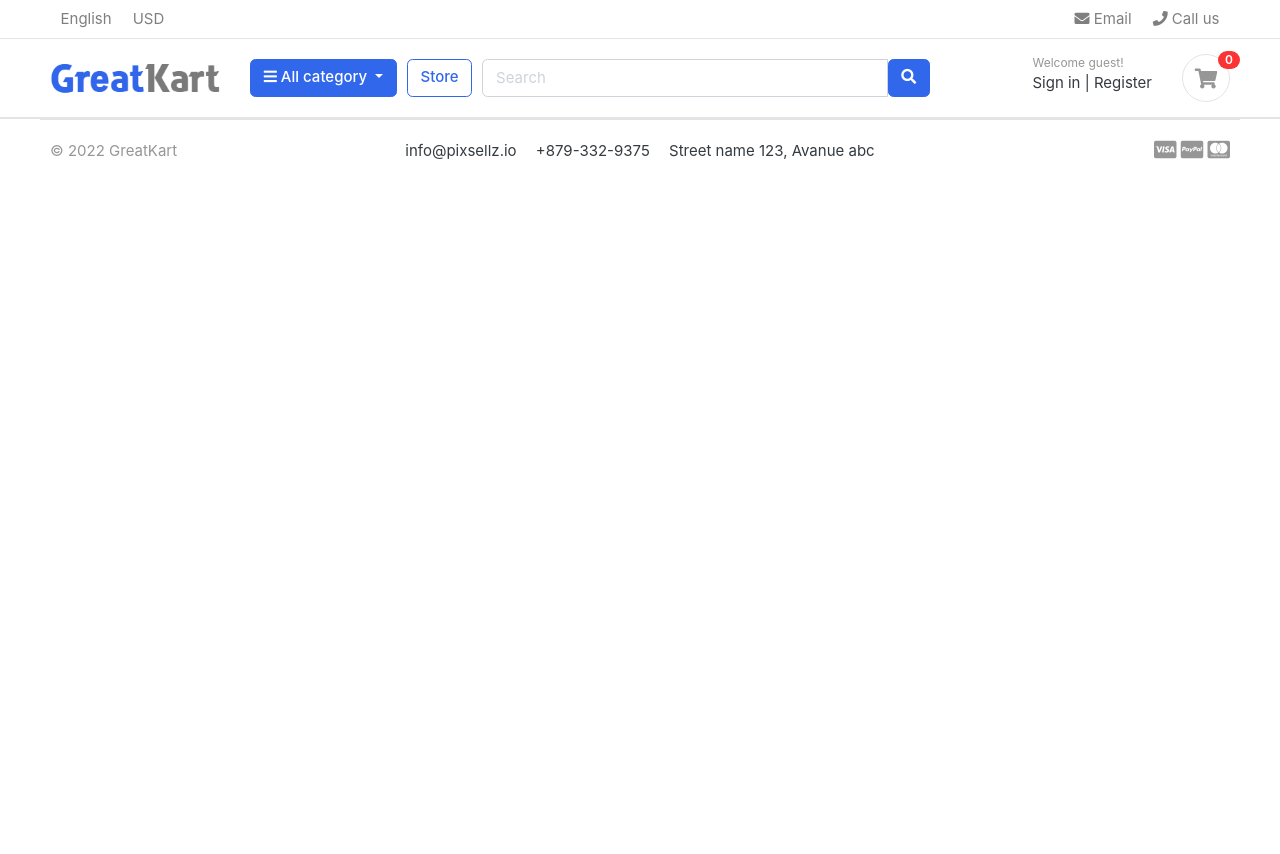
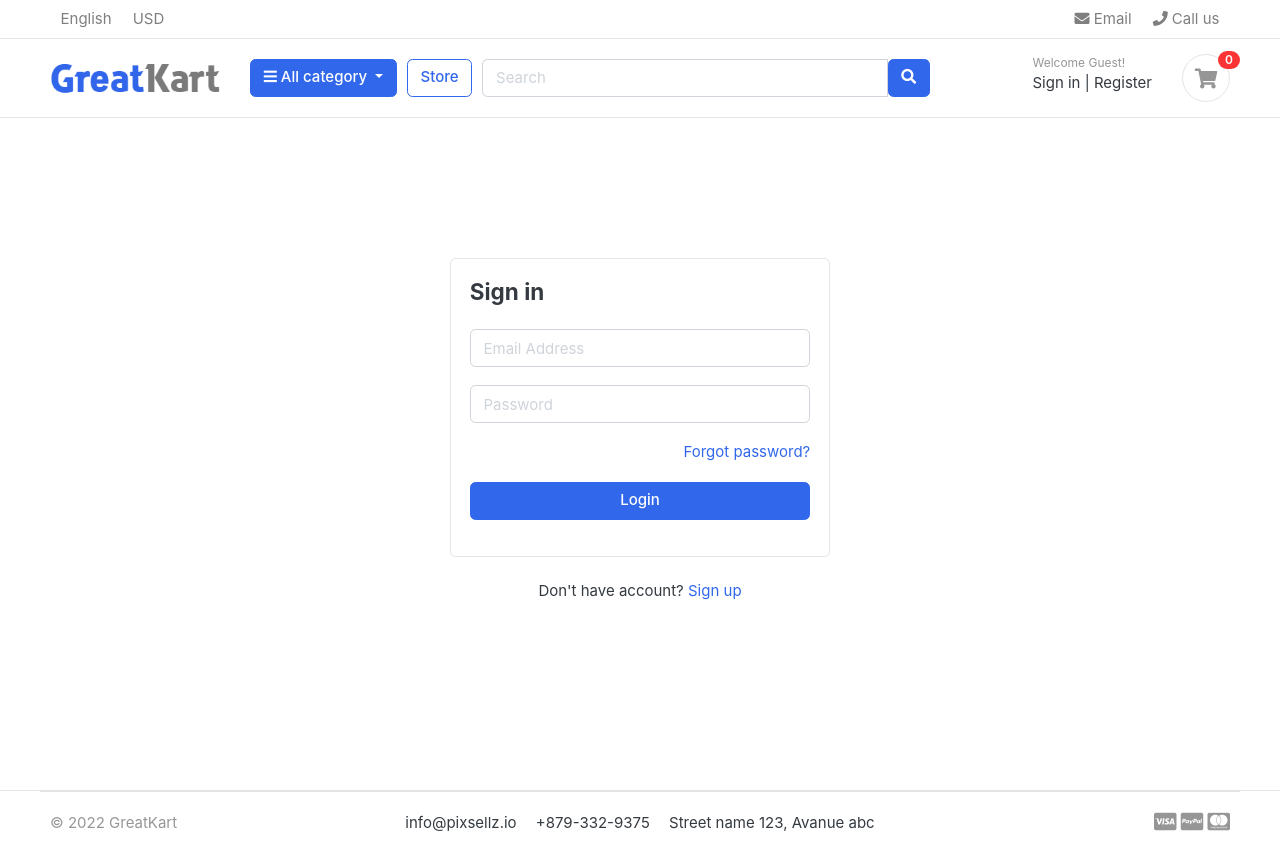
Before and after one commit to Yash-KK/Ecommerce, a Django app: page /accounts/login/ in a window 1280 px wide. Before the commit the page ends 159 px from the top, so only its background shows below. Run offline with Django 4.2, Linux system fonts and the light colour scheme; data comes from the database, SQL or seed files in the repository; both versions use the stored data as it was after the commit; some libraries are stand-ins or nearby versions; some web fonts are replaced.

Commit message:
Login Functionality

```diff
--- a/greatKart/Cart/views.py
+++ b/greatKart/Cart/views.py
@@ -1,11 +1,16 @@
 from multiprocessing import context
+
 from django.http import HttpResponse
 from django.shortcuts import redirect, render
+from django.contrib.auth.decorators import (
+    login_required
+)
 
 from Store.models import (
     Product,
     Variation
 )
+
 from .models import (
     Cart,
     CartItem
@@ -95,7 +100,8 @@ def delete_cartitem(request,product_id,item_id):
     cart_item.delete()
     return redirect('cart')
 
-def cart(request,total= 0, cart_items = None):
+# @login_required(login_url='/accounts/login/')
+def cart(request,total= 0, cart_items = None, cart=None):
     cart = Cart.objects.get(cart_id = _cart_id(request))
     cart_items = CartItem.objects.filter(cart = cart, is_active = True)
     for cart_item in cart_items:
--- a/greatKart/accounts/urls.py
+++ b/greatKart/accounts/urls.py
@@ -3,5 +3,6 @@ from django.urls import path
 from . import views
 urlpatterns = [
     path("register/",views.register, name='register'),
-    path("login/",views.login,name='login')
+    path("login/",views.login,name='login'),
+    path("logout/",views.logout,name='logout')
 ]
--- a/greatKart/accounts/views.py
+++ b/greatKart/accounts/views.py
@@ -1,4 +1,11 @@
-from django.shortcuts import render
+from django.shortcuts import redirect, render
+
+from django.contrib import messages
+from django.contrib.auth import (
+    authenticate,
+    login as auth_login,
+    logout as auth_logout
+)
 
 from .models import (
     Account
@@ -23,6 +30,11 @@ def register(request):
             user = Account.objects.create_user(first_name=first_name, last_name=last_name, email=email, username=username, password=password)
             user.phone_number = phone_number
             user.save()
+            messages.success(request,'Registered Successfully!')
+            return redirect("login")
+        else:
+            messages.error(request,'Registeration Unsuccessfull')
+            return redirect('register')
     else:
         form = RegisterForm()
 
@@ -31,6 +43,21 @@ def register(request):
     }
     return render(request,'accounts/register.html',context)
 
+def login(request):
+    if request.method == "POST":
+        email = request.POST['email']
+        password = request.POST['password']
+        user = authenticate(email=email, password=password)
+        if user is not None:
+            auth_login(request,user)
+            messages.success(request,"User Logged in Successfully!")
+            return redirect('home')
+        else:
+            messages.error(request,'Login not Successfull! Please try Again!')
+            return redirect("login")
+    return render(request,'accounts/login.html')
 
-def login(request):
-    return render(request,'accounts/login.html')
+def logout(request):
+    messages.success(request,'Logged Out Successfully!')
+    auth_logout(request)
+    return redirect('login')
--- a/greatKart/greatKart/views.py
+++ b/greatKart/greatKart/views.py
@@ -1,5 +1,6 @@
 from django.shortcuts import render
 from django.http import HttpResponse
+from django.contrib.auth.decorators import login_required
 
 from Store.models import (
     Product
@@ -8,6 +9,7 @@ from Category.models import (
     Category
 )
 
+
 def home(request):
     all_products = Product.objects.all().filter(is_available=True)
     context = {
--- a/greatKart/templates/accounts/login.html
+++ b/greatKart/templates/accounts/login.html
@@ -2,4 +2,39 @@
 
 {% block 'content' %}
 
+
+<!-- ========================= SECTION CONTENT ========================= -->
+<section class="section-conten padding-y" style="min-height:84vh">
+
+    <!-- ============================ COMPONENT LOGIN   ================================= -->
+        <div class="card mx-auto" style="max-width: 380px; margin-top:100px;">
+            {% include 'includes/messages.html' %}
+          <div class="card-body">
+          <h4 class="card-title mb-4">Sign in</h4>
+                    <form method="POST" action="{% url 'login' %}" >
+                        {% csrf_token %}
+                        <div class="form-group">
+                            <input type="email" class="form-control" placeholder="Email Address" name="email" >
+                        </div> <!-- form-group// -->
+                        <div class="form-group">
+                            <input type="password" class="form-control" placeholder="Password" name="password" >
+                        </div> <!-- form-group// -->
+
+                        <div class="form-group">
+                            <a href="#" class="float-right">Forgot password?</a>
+
+                        </div> <!-- form-group form-check .// -->
+                        <div class="form-group">
+                            <button type="submit" class="btn btn-primary btn-block"> Login  </button>
+                        </div> <!-- form-group// -->
+                    </form>
+          </div> <!-- card-body.// -->
+        </div> <!-- card .// -->
+
+         <p class="text-center mt-4">Don't have account? <a href="#">Sign up</a></p>
+         <br><br>
+    <!-- ============================ COMPONENT LOGIN  END.// ================================= -->
+
+
+    </section>
 {% endblock 'content' %}
--- a/greatKart/templates/home.html
+++ b/greatKart/templates/home.html
@@ -9,6 +9,7 @@
     <div class="container">
 
     <div class="intro-banner-wrap">
+        {% include 'includes/messages.html' %}
         <img src="{% static 'images/banners/1.jpg' %}" class="img-fluid rounded">
     </div>
 
@@ -21,7 +22,7 @@
     <div class="container">
 
     <header class="section-heading">
-        <a href="./store.html" class="btn btn-outline-primary float-right">See all</a>
+        <a href="{% url 's-store' %}" class="btn btn-outline-primary float-right">See all</a>
         <h3 class="section-title">Popular products</h3>
     </header><!-- sect-heading -->
 
--- /dev/null
+++ b/greatKart/templates/includes/messages.html
@@ -0,0 +1,16 @@
+{% comment %} {% for message in messages %}
+<div class="alert {{ message.tags }} alert-dismissible" role="alert">
+    <button type="button" class="close" data-dismiss="alert" aria-label="Close">
+        <span aria-hidden="true">&times;</span>
+    </button>
+    {{ message | safe }}
+</div>
+{% endfor %} {% endcomment %}
+{% for message in messages %}
+  <div class="alert {{ message.tags }} alert-dismissible" role="alert">
+    <button type="button" class="close" data-dismiss="alert" aria-label="Close">
+      <span aria-hidden="true">&times;</span>
+    </button>
+    {{ message }}
+  </div>
+{% endfor %}
--- a/greatKart/templates/includes/navbar.html
+++ b/greatKart/templates/includes/navbar.html
@@ -65,10 +65,21 @@
             <div class="col-lg-3 col-sm-6 col-8 order-2 order-lg-3">
                         <div class="d-flex justify-content-end mb-3 mb-lg-0">
                             <div class="widget-header">
-                                <small class="title text-muted">Welcome guest!</small>
+
+                                {% if user.is_authenticated %}
+                                    <small class="title text-muted">Welcome {{ user.first_name |capfirst }}!</small>
+                                {% else %}
+                                    <small class="title text-muted">Welcome Guest!</small>
+                                 {% endif %}
+
                                 <div>
+
+                                    {% if user.is_authenticated %}
+                                    <a href="{% url 'logout' %}">Logout</a> <span class="dark-transp">  </span>
+                                    {% else %}
                                     <a href="{% url 'login' %}">Sign in</a> <span class="dark-transp"> | </span>
                                     <a href="{% url 'register' %}"> Register</a>
+                                    {% endif %}
                                 </div>
                             </div>
                             <a href="{% url 'cart' %}" class="widget-header pl-3 ml-3">
```
Also changed, not shown: greatKart/Store/views.py (+8 -2 lines), greatKart/greatKart/settings.py (+11 -0 lines), greatKart/templates/accounts/register.html (+4 -4 lines), greatKart/db.sqlite3.
